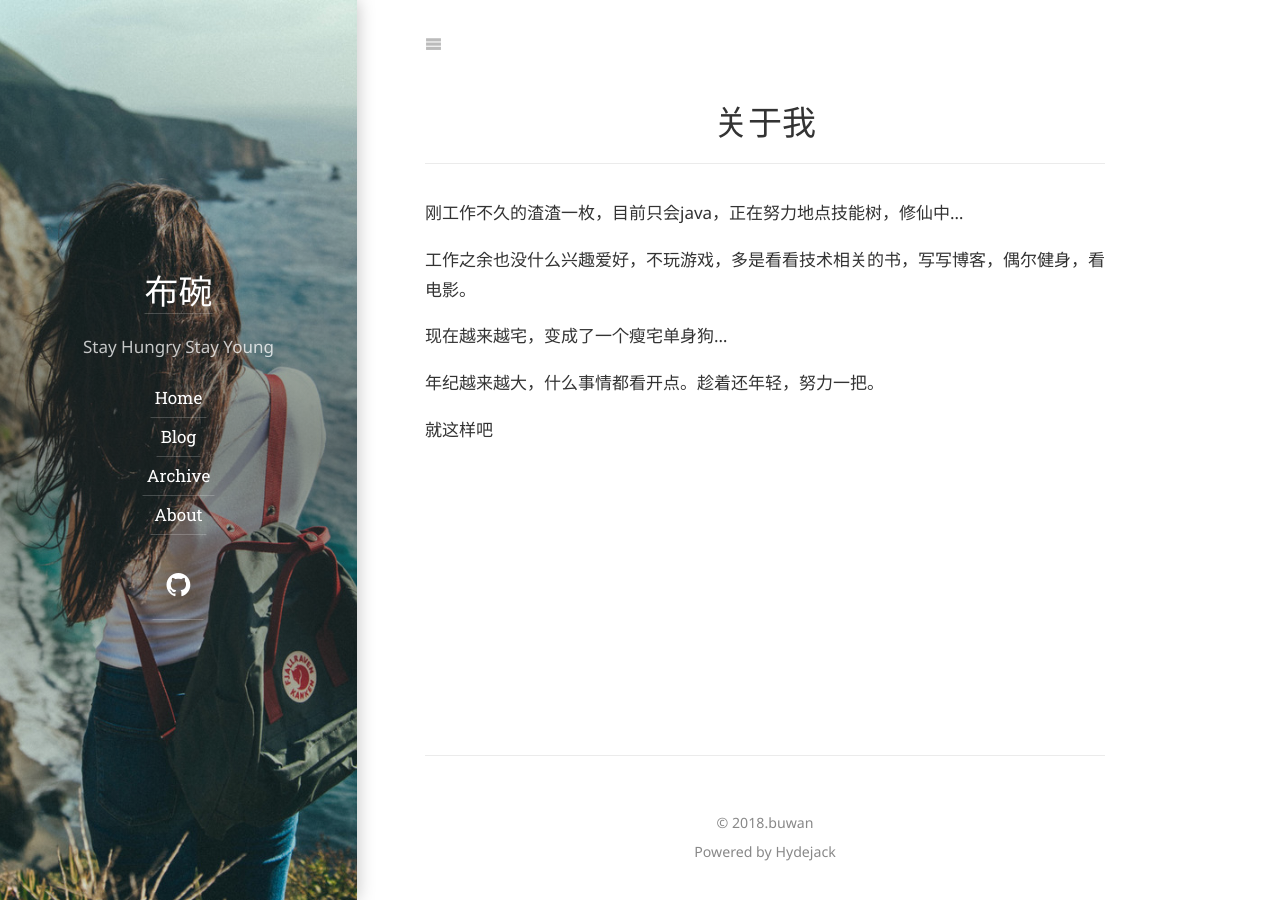
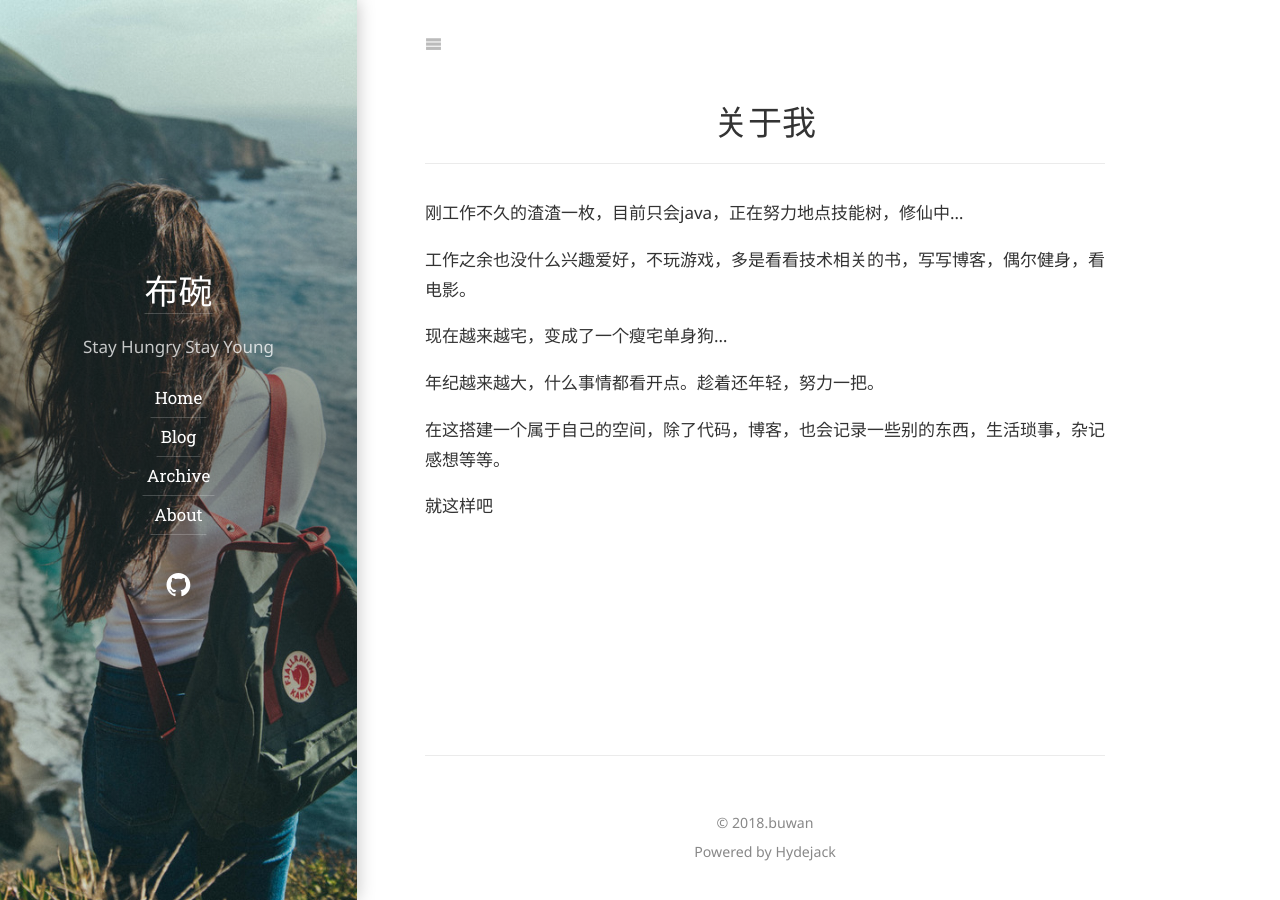
Before and after one commit to Edenwds/edenwds.github.io, a Jekyll site: the page built from pages/about.md, in a window 1280 px wide. Built offline with Jekyll 4.4.1, drawn with Linux system fonts in a browser that asks for light colours; some web fonts are replaced; comment, search, counter and statistics services are not loaded.

Commit message:
Update about.md

```diff
--- a/pages/about.md
+++ b/pages/about.md
@@ -16,4 +16,6 @@ accent_image: /assets/img/about3.jpg
 
    年纪越来越大，什么事情都看开点。趁着还年轻，努力一把。
 
+   在这搭建一个属于自己的空间，除了代码，博客，也会记录一些别的东西，生活琐事，杂记感想等等。
+
    就这样吧
```
